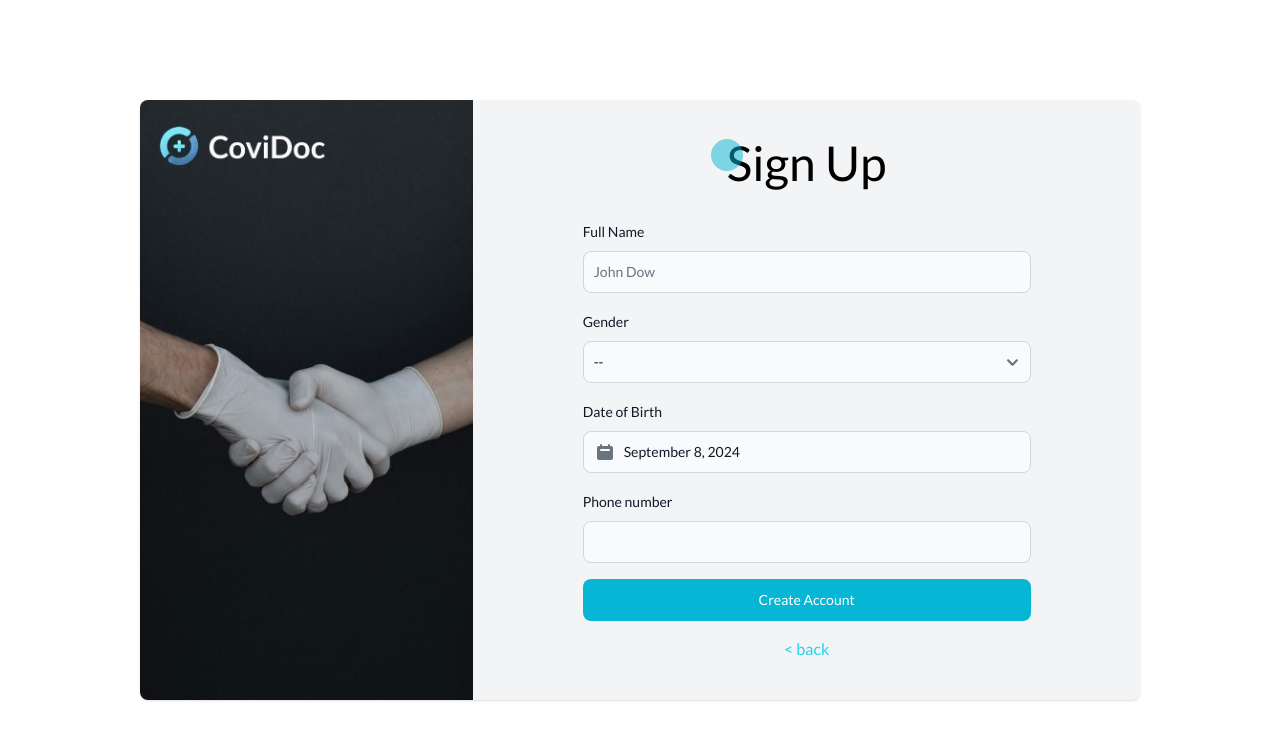
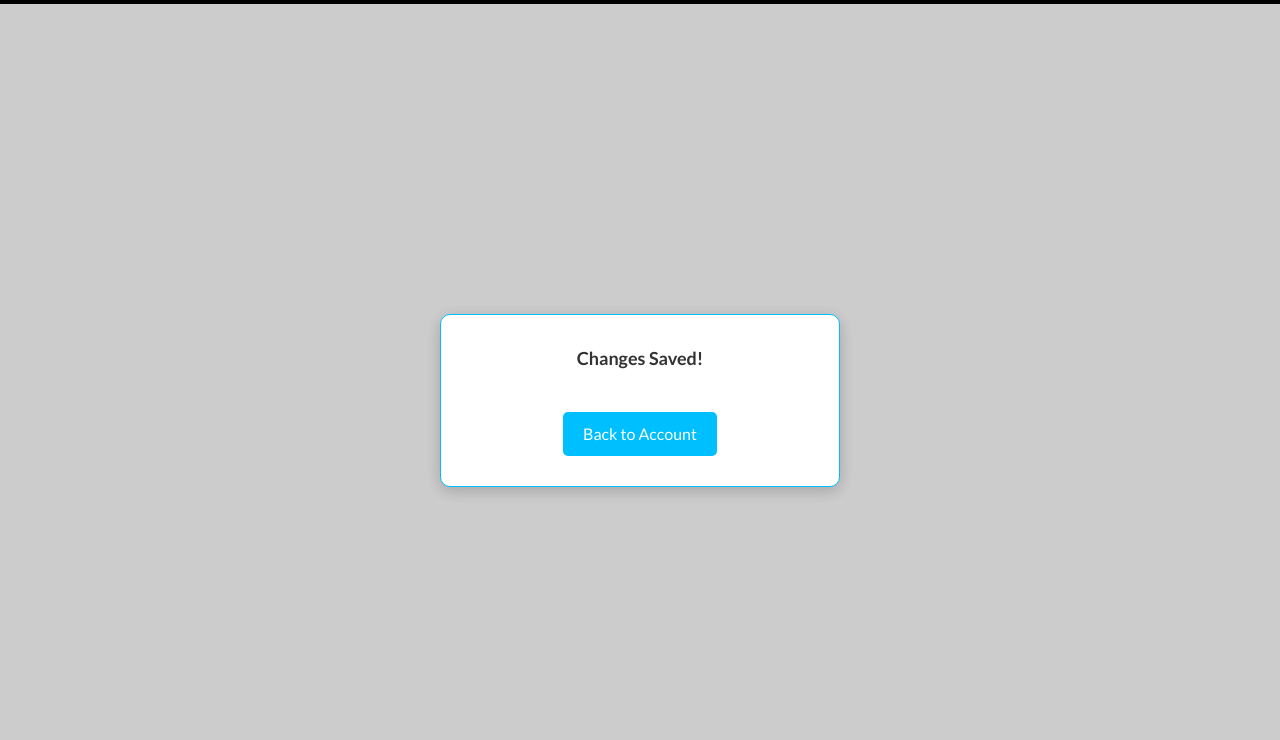
Before and after one commit to edkesuma/CoviDoc, a React (Vite) app in the folder frontend/: page /test in a window 1280 px wide. Shown: the top 740 px of the page. Built offline with nearby package versions, Linux system fonts and the light colour scheme.

Commit message:
Changes saved and Password updated modal done so far, ProfilePage page is used to do the testing for the Modal that i am creating !

```diff
--- /dev/null
+++ b/frontend/src/Components/Modal/ChangesSaved.jsx
@@ -0,0 +1,80 @@
+import React from 'react'; // No need for useState since the modal is always shown
+import { HiEye, HiInformationCircle } from "react-icons/hi";
+import { Alert } from "flowbite-react";
+
+const Modal = () => {
+  const handleCloseModal = () => {
+    // Logic to go back to the previous page
+    window.history.back();
+  };
+
+  return (
+    <div>
+      <div style={{ border: '2px solid black' }}>
+        {/* Button to trigger the modal */}
+      </div>
+      {/* Modal design */}
+      <div style={styles.overlay}>
+        <div style={styles.modal}>
+          <h2 style={styles.message}>Changes Saved!</h2>
+          <button style={styles.closeButton} onClick={handleCloseModal}>
+            Back to Account
+          </button>
+        </div>
+      </div>
+    </div>
+  );
+};
+
+// Inline styles for modal and buttons
+const styles = {
+  overlay: {
+    position: "fixed",
+    top: 0,
+    left: 0,
+    right: 0,
+    bottom: 0,
+    backgroundColor: "rgba(0, 0, 0, 0.2)", // Slightly transparent background
+    display: "flex", // Flexbox layout
+    justifyContent: "center", // Center horizontally
+    alignItems: "center", // Center vertically
+    zIndex: 1000, // Make sure modal is above other content
+  },
+  modal: {
+    background: "white",
+    padding: "30px 40px", // Padding to match the modal's white space
+    borderRadius: "10px",
+    textAlign: "center",
+    width: "400px",
+    boxShadow: "0px 4px 16px rgba(0, 0, 0, 0.2)", // Soft shadow for depth
+    border: "1px solid #00bfff",
+  },
+  message: {
+    fontSize: "18px",
+    marginBottom: "20px",
+    color: "#333",
+    fontWeight: "bold",
+
+  },
+  button: {
+    padding: '10px 20px',
+    backgroundColor: '#00bfff',
+    color: 'white',
+    border: 'none',
+    borderRadius: '5px',
+    cursor: 'pointer',
+    fontSize: "16px",
+  },
+  closeButton: {
+    marginTop: "20px",
+    padding: '10px 20px',
+    backgroundColor: '#00bfff',
+    color: 'white',
+    border: 'none',
+    borderRadius: '5px',
+    cursor: 'pointer',
+    fontSize: "16px",
+  },
+};
+
+export default Modal;
--- /dev/null
+++ b/frontend/src/Components/Modal/PasswordUpdated.jsx
@@ -0,0 +1,79 @@
+import React from 'react';
+
+
+const Modal = () => {
+  const handleCloseModal = () => {
+    // Logic to go back to the previous page
+    window.history.back();
+  };
+
+  return (
+    <div>
+      <div style={{ border: '2px solid black' }}>
+        {/* Button to trigger the modal */}
+      </div>
+      {/* Modal design */}
+      <div style={styles.overlay}>
+        <div style={styles.modal}>
+          <h2 style={styles.message}>Password updated!</h2>
+          <button style={styles.closeButton} onClick={handleCloseModal}>
+            Back to Account
+          </button>
+        </div>
+      </div>
+    </div>
+  );
+};
+
+// Inline styles for modal and buttons
+const styles = {
+  overlay: {
+    position: "fixed",
+    top: 0,
+    left: 0,
+    right: 0,
+    bottom: 0,
+    backgroundColor: "rgba(0, 0, 0, 0.2)", // Slightly transparent background
+    display: "flex", // Flexbox layout
+    justifyContent: "center", // Center horizontally
+    alignItems: "center", // Center vertically
+    zIndex: 1000, // Make sure modal is above other content
+  },
+  modal: {
+    background: "white",
+    padding: "30px 40px", // Padding to match the modal's white space
+    borderRadius: "10px",
+    textAlign: "center",
+    width: "400px",
+    boxShadow: "0px 4px 16px rgba(0, 0, 0, 0.2)", // Soft shadow for depth
+    border: "1px solid #00bfff",
+  },
+  message: {
+    fontSize: "18px",
+    marginBottom: "20px",
+    color: "#333",
+    fontWeight: "bold",
+
+  },
+  button: {
+    padding: '10px 20px',
+    backgroundColor: '#00bfff',
+    color: 'white',
+    border: 'none',
+    borderRadius: '5px',
+    cursor: 'pointer',
+    fontSize: "16px",
+  },
+  closeButton: {
+    marginTop: "20px",
+    padding: '10px 20px',
+    backgroundColor: '#00bfff',
+    color: 'white',
+    border: 'none',
+    borderRadius: '5px',
+    cursor: 'pointer',
+    fontSize: "16px",
+  },
+};
+
+export default Modal;
--- a/frontend/src/Components/Test.jsx
+++ b/frontend/src/Components/Test.jsx
@@ -1,10 +1,11 @@
 import SignUp2 from "./SignUp/SignUp2.jsx";
-
+import ProfilePage from "../Pages/Login/ProfilePage.jsx";
+import DeletePatientModal from "./Modal/DeletePatientModal.jsx";
 
 function Test() {
     return (
         <div className="flex h-screen w-screen justify-center items-center">
-            <SignUp2/>
+            <ProfilePage/>
         </div>)
 }
 
--- /dev/null
+++ b/frontend/src/Pages/Login/ProfilePage.jsx
@@ -0,0 +1,14 @@
+import React from 'react';
+import Modal from '../../Components/Modal/PasswordUpdated.jsx'; // Import the Modal
+import ChangesSaved from '../../Components/Modal/ChangesSaved.jsx'; // Import the Modal
+
+const ProfilePage = () => {
+  return (
+    <div>
+      {/* Render Modal */}
+      <ChangesSaved />
+    </div>
+  );
+};
+
+export default ProfilePage;
--- a/frontend/src/Pages/TestPage.jsx
+++ b/frontend/src/Pages/TestPage.jsx
@@ -1,9 +1,10 @@
-import Test from "../Components/Test.jsx";
+// import Test from "../Components/Modal/.jsx";
+import ProfilePage from "../Pages/Login/ProfilePage.jsx";
 
 function TestPage() {
   return (
     <div>
-      <Test/>
+      <ProfilePage/>
     </div>
   );
 }
--- a/frontend/src/index.jsx
+++ b/frontend/src/index.jsx
@@ -16,6 +16,7 @@ import SignUpPage1 from "./Pages/SignUp/SignUpPage1.jsx";
 import SignUpPage2 from "./Pages/SignUp/SignUpPage2.jsx";
 import SignSuccPage from "./Pages/SignUp/SignSuccPage.jsx";
 import SearchPage from "./Pages/SearchPage.jsx";
+// import ProfilePage from "./Pages/Login/ProfilePage.jsx";
 
 const router = createBrowserRouter(
     createRoutesFromElements(
@@ -30,6 +31,7 @@ const router = createBrowserRouter(
             <Route path="/signUp" element={<SignUpPage1 />} />
             <Route path="/signUp/next" element={<SignUpPage2 />} />
             <Route path="/signUp/signSucc" element={<SignSuccPage />} />
+            {/* <Route path="/login/ProfilePage" element={<ProfilePage />} /> */}
         </>
     )
 );
```
